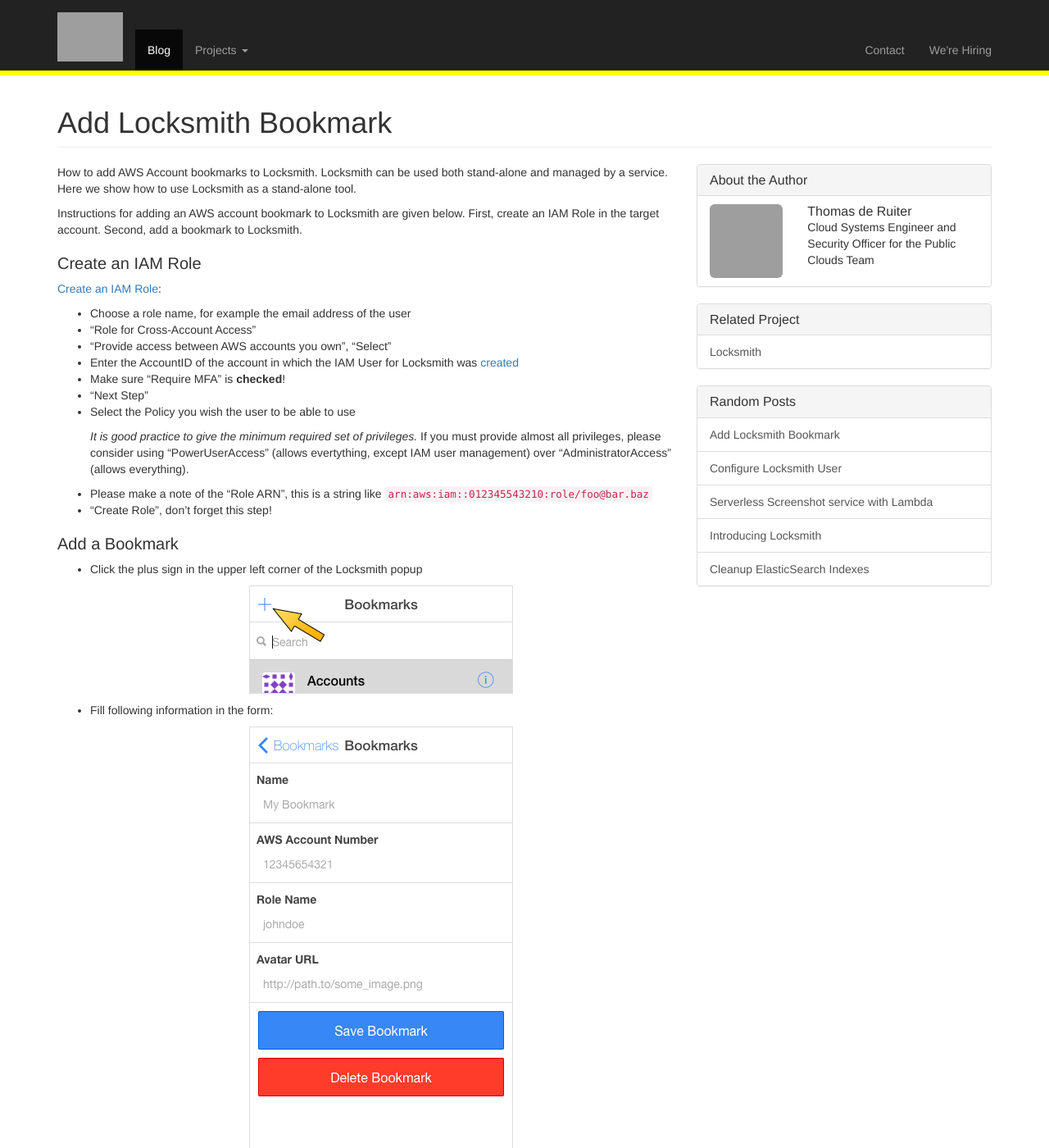
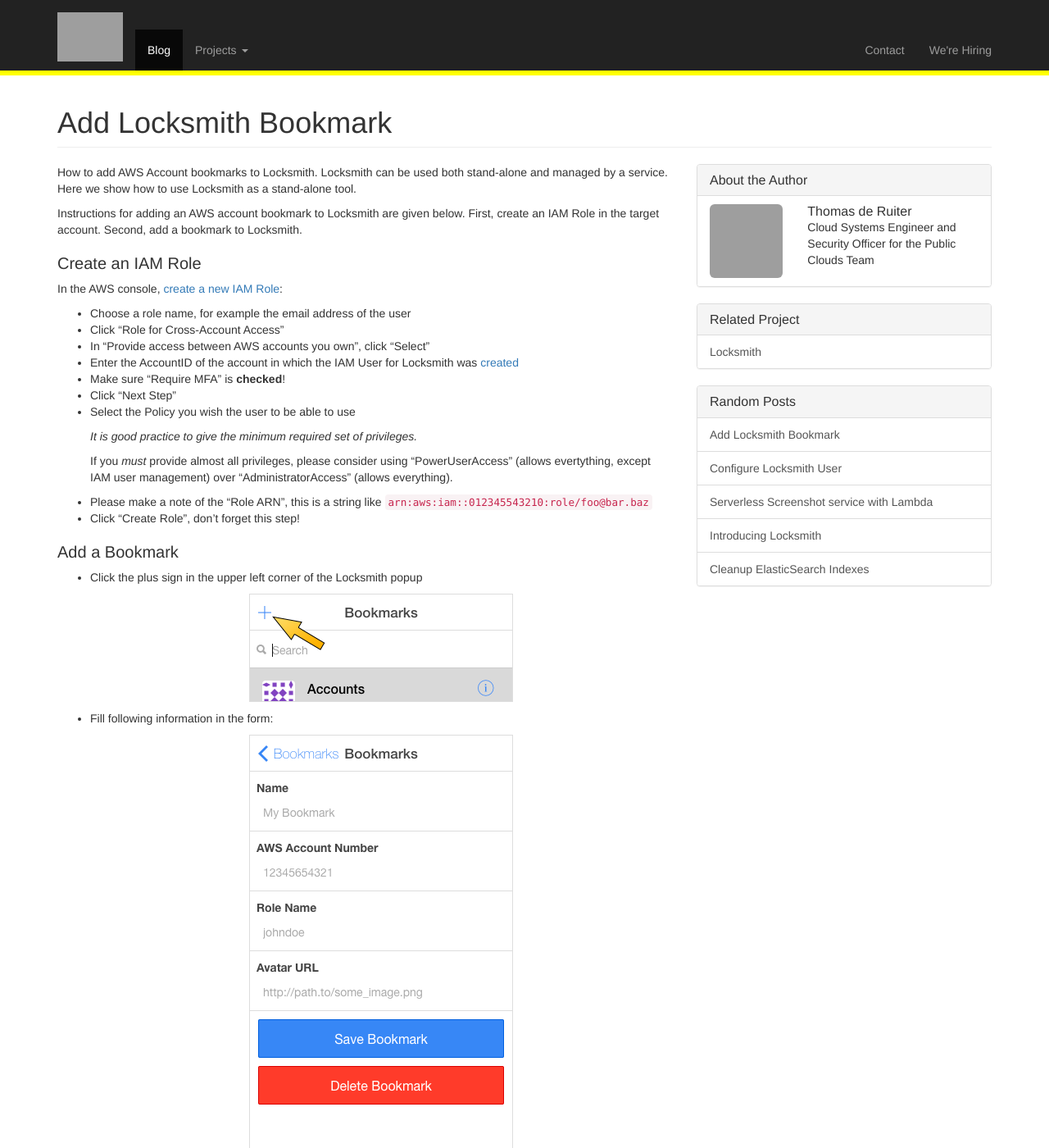
Before and after one commit to sentiampc/sentialabs.github.io, a Jekyll site: the page built from _posts/2017-01-10-Configuring-Locksmith-Bookmark.md, in a window 1280 px wide and 1400 px high. Shown: the whole window at 82% size. Built offline with Jekyll 4.4.1, drawn with Linux system fonts in a browser that asks for light colours; nearby versions of some CDN libraries; some of the changed text lies outside the part shown; grey boxes are pictures that could not be loaded.

Commit message:
Configuring-Locksmith-Bookmark

```diff
--- a/_posts/2017-01-10-Configuring-Locksmith-Bookmark.md
+++ b/_posts/2017-01-10-Configuring-Locksmith-Bookmark.md
@@ -17,25 +17,26 @@
 
 ## Create an IAM Role
 
-[Create an IAM Role](createRole):
+In the AWS console, [create a new IAM Role](createRole):
 
 * Choose a role name, for example the email address of the user
-* "Role for Cross-Account Access"
-* "Provide access between AWS accounts you own", "Select"
+* Click "Role for Cross-Account Access"
+* In "Provide access between AWS accounts you own", click "Select"
 * Enter the AccountID of the account in which the IAM User for Locksmith was
   [created](/2017/01/09/Configuring-Locksmith.html)
 * Make sure "Require MFA" is **checked**!
-* "Next Step"
+* Click "Next Step"
 * Select the Policy you wish the user to be able to use
 
   _It is good practice to give the minimum required set of privileges._
-  If you must provide almost all privileges, please consider using
+
+  If you _must_ provide almost all privileges, please consider using
   "PowerUserAccess" (allows evertything, except IAM user management) over
   "AdministratorAccess" (allows everything).
 
 * Please make a note of the "Role ARN", this is a string like
   `arn:aws:iam::012345543210:role/foo@bar.baz`
-* "Create Role", don't forget this step!
+* Click "Create Role", don't forget this step!
 
 ## Add a Bookmark
 
@@ -59,7 +60,7 @@
       email address
     * When you provide an URL (a string starting with `http`) it will use
       that URL as avatar
-* "Save Bookmark"
+* Click "Save Bookmark"
 
 ## Finally
 
```
